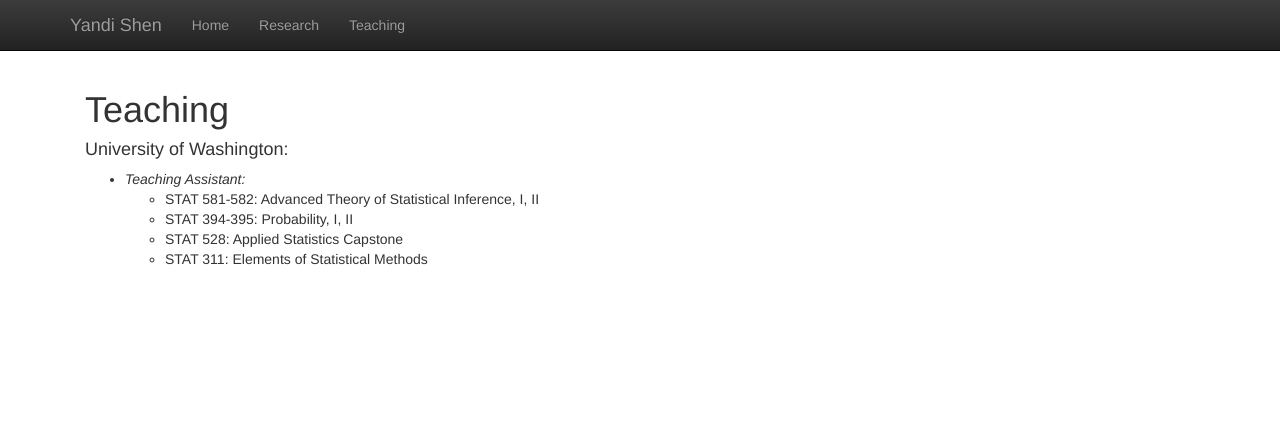
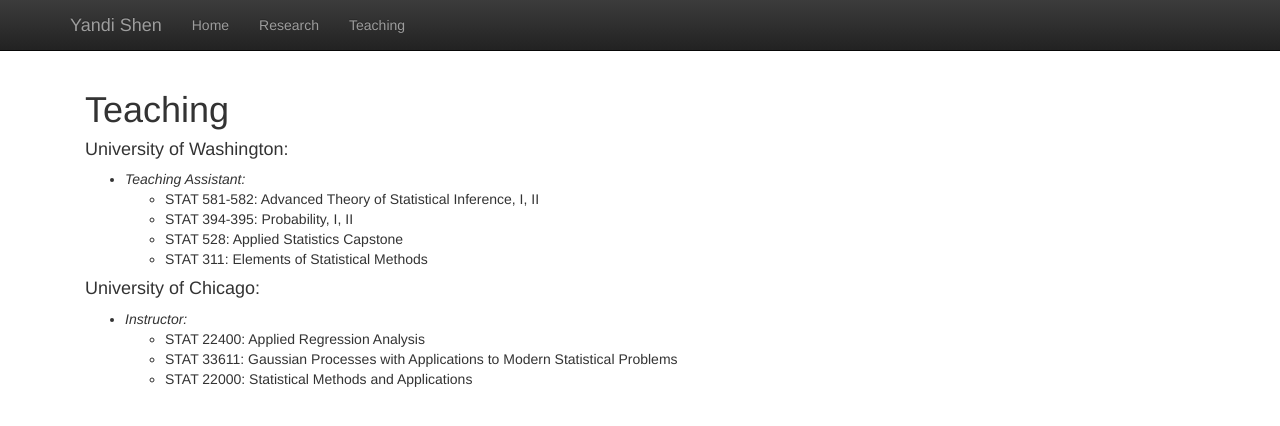
Before and after one commit to SayidShen/SayidShen.github.io, a Jekyll site: the page built from teaching.html, in a window 1280 px wide. Shown: the top 426 px of the page. Built offline with Jekyll 4.4.1, drawn with Linux system fonts in a browser that asks for light colours; nearby versions of some CDN libraries; library files that are not in the unit come from our copies.

Commit message:
Add files via upload

```diff
--- a/teaching.html
+++ b/teaching.html
@@ -18,3 +18,16 @@
                 </ul>
         </ul>
 </p>
+
+
+<h4>University of Chicago:</h4>
+<p class="content" style="padding:0px;margin:0px 20px 0px;">
+        <ul>
+            <li style="padding:0px;margin:0px 0px 0px;"> <i>Instructor:</i>
+                <ul>
+                    <li>STAT 22400: Applied Regression Analysis</li>
+                    <li>STAT 33611: Gaussian Processes with Applications to Modern Statistical Problems</li>
+                    <li>STAT 22000: Statistical Methods and Applications </li>
+                </ul>
+        </ul>
+</p>
```
